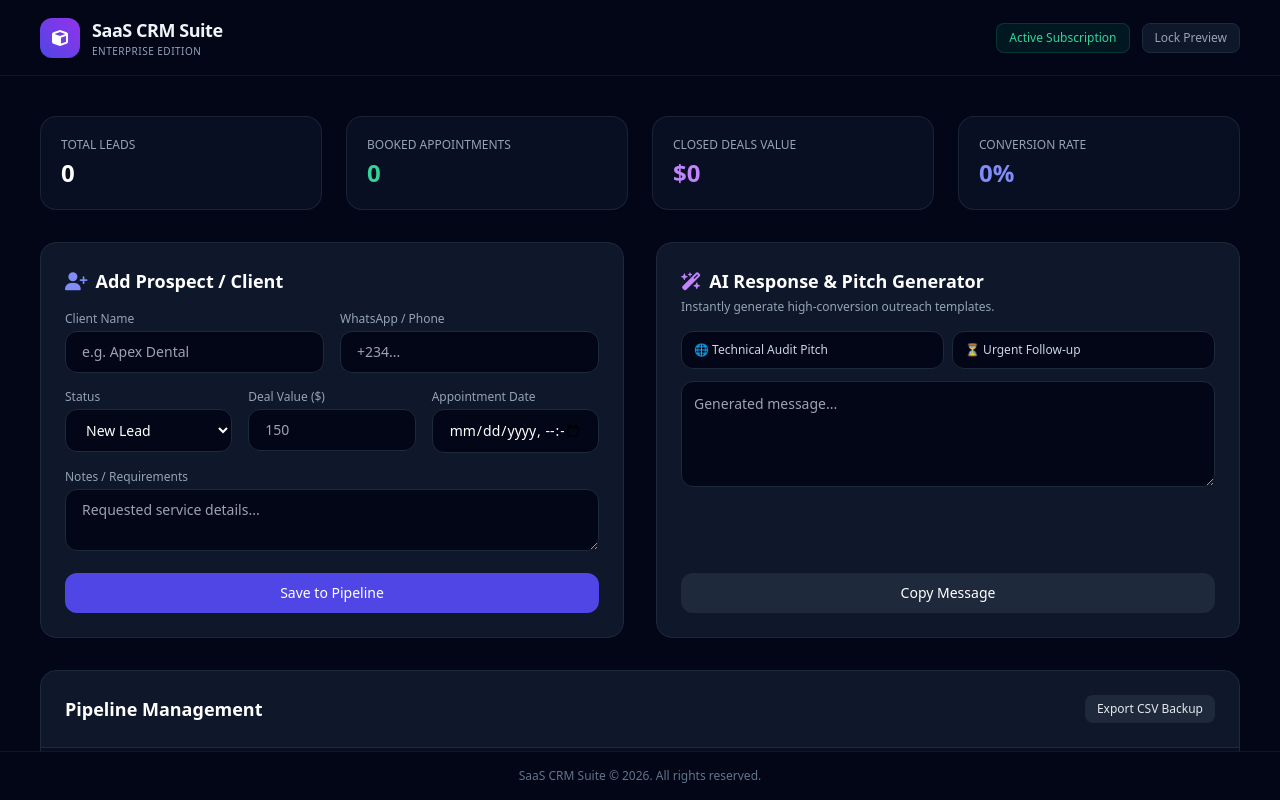
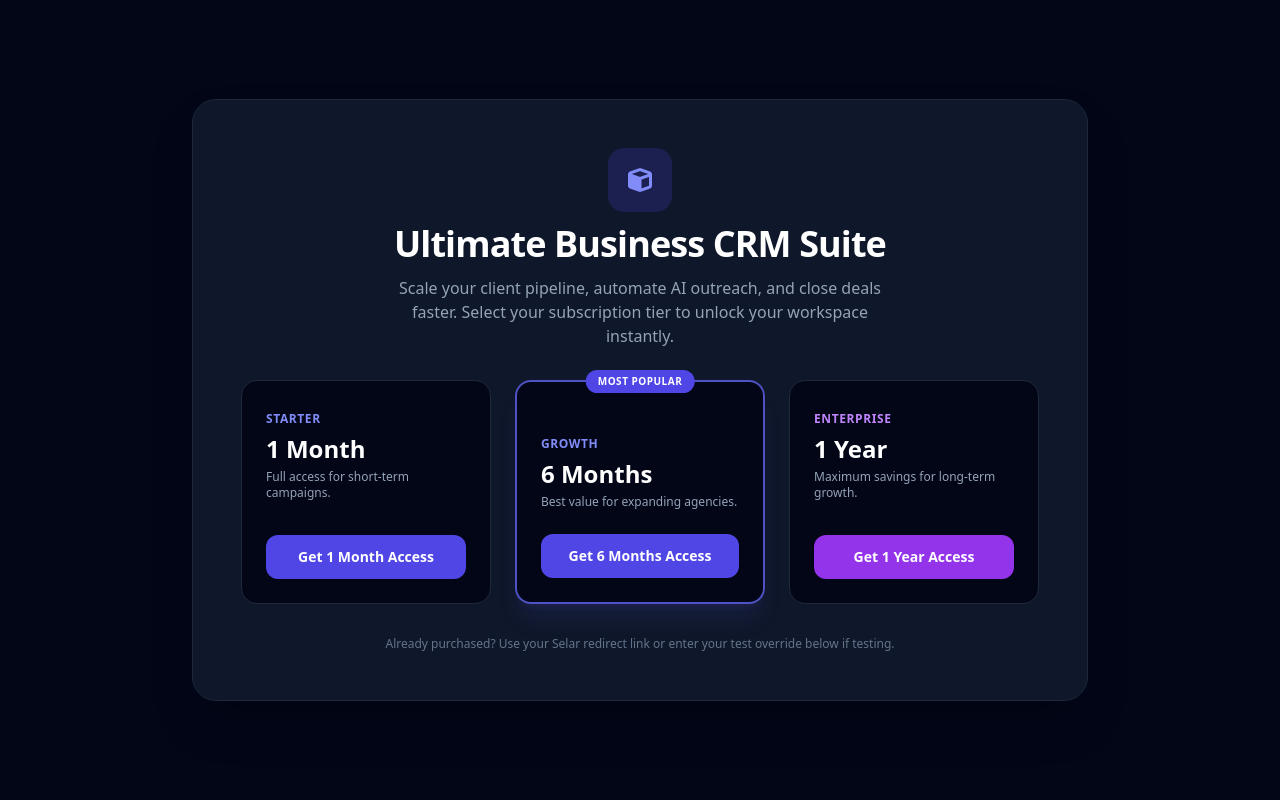
Before and after one commit to animationc868-prog/crm-app, a plain HTML site: page index.html in a window 1280 px wide. Drawn offline with nearby package versions, Linux system fonts and the light colour scheme.

Commit message:
Update index.html

```diff
--- a/index.html
+++ b/index.html
@@ -13,22 +13,57 @@
 
     <div id="toast-container" class="fixed top-5 right-5 z-50 flex flex-col gap-2 pointer-events-none"></div>
 
-    <!-- SUBSCRIPTION EXPIRED / LOCK SCREEN -->
-    <div id="lock-screen" class="hidden fixed inset-0 z-50 bg-slate-950 flex flex-col items-center justify-center p-6">
-        <div class="max-w-md w-full bg-slate-900 border border-slate-800 rounded-2xl p-8 shadow-2xl text-center space-y-6">
-            <div class="w-16 h-16 bg-rose-600/20 text-rose-400 rounded-2xl mx-auto flex items-center justify-center text-2xl">
-                <i class="fa-solid fa-lock"></i>
+    <!-- STRICT PAYWALL / SUBSCRIPTION LOCK SCREEN (DEFAULT STATE) -->
+    <div id="paywall-screen" class="fixed inset-0 z-50 bg-slate-950 flex flex-col items-center justify-center p-6 overflow-y-auto">
+        <div class="max-w-4xl w-full bg-slate-900 border border-slate-800 rounded-3xl p-8 sm:p-12 shadow-2xl text-center space-y-8">
+            <div class="space-y-3">
+                <div class="w-16 h-16 bg-indigo-600/20 text-indigo-400 rounded-2xl mx-auto flex items-center justify-center text-2xl">
+                    <i class="fa-solid fa-cube"></i>
+                </div>
+                <h1 class="text-3xl sm:text-4xl font-extrabold text-white tracking-tight">Ultimate Business CRM Suite</h1>
+                <p class="text-slate-400 max-w-lg mx-auto text-sm sm:text-base">Scale your client pipeline, automate AI outreach, and close deals faster. Select your subscription tier to unlock your workspace instantly.</p>
             </div>
-            <div>
-                <h1 class="text-2xl font-bold text-white">Subscription Expired</h1>
-                <p class="text-sm text-slate-400 mt-2">Your subscription has ended. Renew via Selar to instantly unlock your dashboard again.</p>
+
+            <!-- Pricing Cards -->
+            <div class="grid grid-cols-1 sm:grid-cols-3 gap-6 text-left">
+                <!-- 1 Month -->
+                <div class="bg-slate-950 border border-slate-800 rounded-2xl p-6 flex flex-col justify-between space-y-6">
+                    <div>
+                        <span class="text-xs uppercase font-semibold text-indigo-400 tracking-wider">Starter</span>
+                        <h3 class="text-2xl font-bold text-white mt-1">1 Month</h3>
+                        <p class="text-slate-400 text-xs mt-1">Full access for short-term campaigns.</p>
+                    </div>
+                    <a href="https://selar.co" target="_blank" class="block w-full bg-indigo-600 hover:bg-indigo-500 text-white text-center font-semibold py-3 rounded-xl transition text-sm">Get 1 Month Access</a>
+                </div>
+
+                <!-- 6 Months -->
+                <div class="bg-slate-950 border-2 border-indigo-500/80 rounded-2xl p-6 flex flex-col justify-between space-y-6 relative shadow-xl shadow-indigo-500/10">
+                    <span class="absolute -top-3 left-1/2 -translate-x-1/2 bg-indigo-600 text-white text-[10px] font-bold uppercase tracking-wider px-3 py-1 rounded-full">Most Popular</span>
+                    <div>
+                        <span class="text-xs uppercase font-semibold text-indigo-400 tracking-wider">Growth</span>
+                        <h3 class="text-2xl font-bold text-white mt-1">6 Months</h3>
+                        <p class="text-slate-400 text-xs mt-1">Best value for expanding agencies.</p>
+                    </div>
+                    <a href="https://selar.co" target="_blank" class="block w-full bg-indigo-600 hover:bg-indigo-500 text-white text-center font-semibold py-3 rounded-xl transition text-sm">Get 6 Months Access</a>
+                </div>
+
+                <!-- 1 Year -->
+                <div class="bg-slate-950 border border-slate-800 rounded-2xl p-6 flex flex-col justify-between space-y-6">
+                    <div>
+                        <span class="text-xs uppercase font-semibold text-purple-400 tracking-wider">Enterprise</span>
+                        <h3 class="text-2xl font-bold text-white mt-1">1 Year</h3>
+                        <p class="text-slate-400 text-xs mt-1">Maximum savings for long-term growth.</p>
+                    </div>
+                    <a href="https://selar.co" target="_blank" class="block w-full bg-purple-600 hover:bg-purple-500 text-white text-center font-semibold py-3 rounded-xl transition text-sm">Get 1 Year Access</a>
+                </div>
             </div>
-            <a href="https://selar.co" target="_blank" class="block w-full bg-indigo-600 hover:bg-indigo-500 text-white font-semibold py-3 rounded-xl transition duration-200">Renew Subscription on Selar</a>
+
+            <p class="text-xs text-slate-500">Already purchased? Use your Selar redirect link or enter your test override below if testing.</p>
         </div>
     </div>
 
-    <!-- MAIN APP DASHBOARD -->
-    <div id="app-screen" class="h-full flex flex-col justify-between">
+    <!-- MAIN APP DASHBOARD (Hidden until paid/unlocked) -->
+    <div id="app-screen" class="hidden h-full flex flex-col justify-between">
         <header class="flex justify-between items-center py-4 px-6 sm:px-10 border-b border-slate-900 bg-slate-950 shrink-0">
             <div class="flex items-center gap-3">
                 <div class="w-10 h-10 rounded-xl bg-gradient-to-tr from-indigo-600 to-purple-600 flex items-center justify-center text-white font-bold">
@@ -36,12 +71,12 @@
                 </div>
                 <div>
                     <span class="font-bold text-lg tracking-tight">SaaS CRM Suite</span>
-                    <span class="block text-[10px] text-slate-400 uppercase tracking-wider font-medium">Enterprise Edition</span>
+                    <span class="block text-[10px] text-slate-400 uppercase tracking-wider font-medium">Ultimate Business Edition</span>
                 </div>
             </div>
             <div class="flex items-center gap-3">
                 <span id="expiry-badge" class="text-xs text-emerald-400 bg-emerald-500/10 border border-emerald-500/20 px-3 py-1.5 rounded-lg">Active Subscription</span>
-                <button onclick="simulateReset()" class="text-xs text-slate-400 hover:text-white bg-slate-900 border border-slate-800 px-3 py-1.5 rounded-lg">Lock Preview</button>
+                <button onclick="lockSession()" class="text-xs text-slate-400 hover:text-white bg-slate-900 border border-slate-800 px-3 py-1.5 rounded-lg">Lock Session</button>
             </div>
         </header>
 
@@ -163,11 +198,10 @@
     </div>
 
     <script>
-        // Durations in milliseconds
         const PLANS = {
-            "1m": 30 * 24 * 60 * 60 * 1000,    // 1 Month (30 Days)
-            "6m": 180 * 24 * 60 * 60 * 1000,  // 6 Months (180 Days)
-            "1y": 365 * 24 * 60 * 60 * 1000   // 1 Year (365 Days)
+            "1m": 30 * 24 * 60 * 60 * 1000,    // 30 Days
+            "6m": 180 * 24 * 60 * 60 * 1000,  // 180 Days
+            "1y": 365 * 24 * 60 * 60 * 1000   // 365 Days
         };
 
         function showToast(msg, type='success') {
@@ -193,27 +227,21 @@
 
             const expiry = localStorage.getItem('crm_expiry');
 
-            // If no expiry exists, give a default 30-day trial for testing, or lock if expired
-            if (!expiry) {
-                // Default test grant so it doesn't lock your testing view right away
-                localStorage.setItem('crm_expiry', Date.now() + PLANS['1m']);
-            }
-
-            const currentExpiry = parseInt(localStorage.getItem('crm_expiry'));
-
-            if (Date.now() < currentExpiry) {
+            // Default locked state if no active expiry or time passed
+            if (expiry && Date.now() < parseInt(expiry)) {
                 document.getElementById('app-screen').classList.remove('hidden');
-                document.getElementById('lock-screen').classList.add('hidden');
+                document.getElementById('paywall-screen').classList.add('hidden');
                 loadLeads();
             } else {
                 document.getElementById('app-screen').classList.add('hidden');
-                document.getElementById('lock-screen').classList.remove('hidden');
+                document.getElementById('paywall-screen').classList.remove('hidden');
             }
         }
 
-        function simulateReset() {
+        function lockSession() {
             localStorage.removeItem('crm_expiry');
             checkSubscription();
+            showToast('Session locked.');
         }
 
         document.getElementById('lead-form').addEventListener('submit', (e) => {
@@ -273,37 +301,4 @@
         }
 
         function deleteLead(id) {
-            let leads = JSON.parse(localStorage.getItem('crm_leads') || '[]');
-            leads = leads.filter(l => l.id !== id);
-            localStorage.setItem('crm_leads', JSON.stringify(leads));
-            loadLeads();
-            showToast('Lead deleted.');
-        }
-
-        function generateAIPitch(type) {
-            const out = document.getElementById('ai-output');
-            if(type==='audit') out.value = "Hello! We analyzed your online presence and found missed client requests. Our optimized workflow fixes this instantly—let's schedule a brief chat!";
-            if(type==='followup') out.value = "Hi there! Just circling back regarding your project booking. Let me know if you are ready to move forward today.";
-            showToast('AI template generated!');
-        }
-
-        function copyAIPitch() {
-            navigator.clipboard.writeText(document.getElementById('ai-output').value);
-            showToast('Copied to clipboard!');
-        }
-
-        function exportCSV() {
-            const leads = JSON.parse(localStorage.getItem('crm_leads') || '[]');
-            let csv = 'Name,Phone,Status,Value,Date,Notes\n';
-            leads.forEach(l => { csv += `"${l.name}","${l.phone}","${l.status}",${l.value},"${l.date}","${l.notes}"\n`; });
-            const blob = new Blob([csv], { type: 'text/csv' });
-            const url = window.URL.createObjectURL(blob);
-            const a = document.createElement('a');
-            a.href = url; a.download = 'crm-pipeline-backup.csv'; a.click();
-            showToast('CSV Exported!');
-        }
-
-        window.onload = checkSubscription;
-    </script>
-</body>
-                    </html>
+            let leads = JSON.parse(localStorage.getItem('crm_leads')
```
